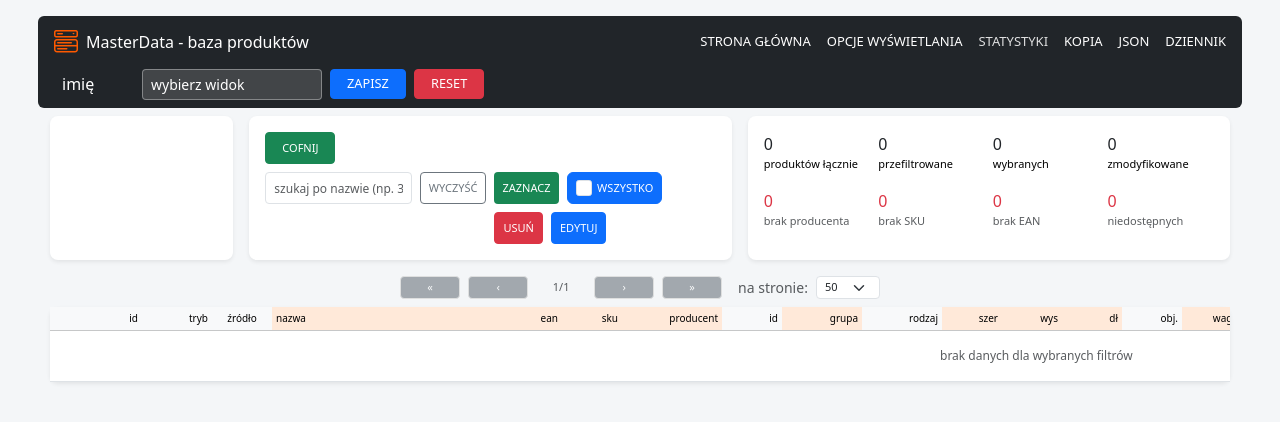
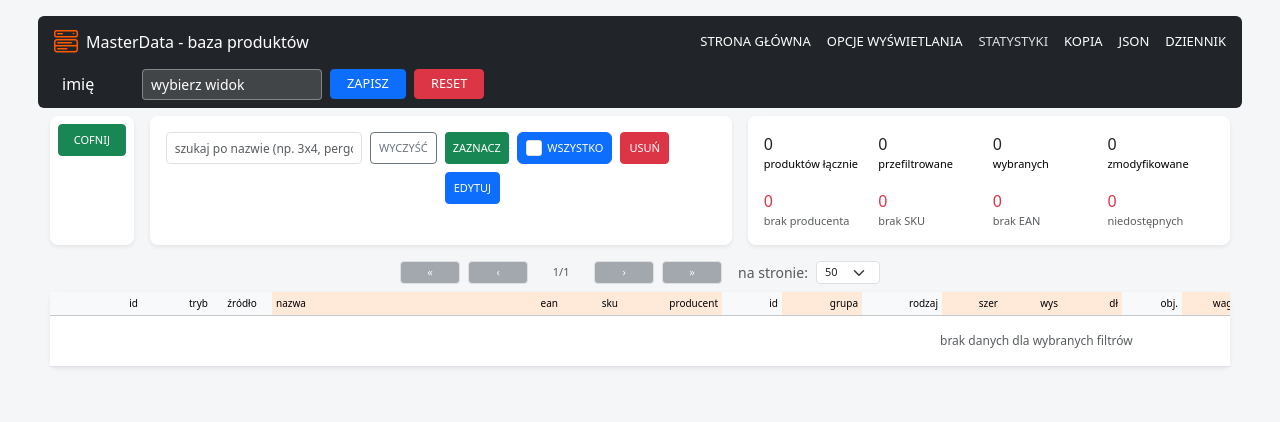
Before and after one commit to batgraf/masterdata, a Flask app: page / in a window 1280 px wide. Shown: the top 422 px of the page. Run offline with Flask 3, Linux system fonts and the light colour scheme; data that the repository does not hold is empty; some libraries are stand-ins or nearby versions.

Commit message:
zmiana 38: blok1 1/12 z cofnij na całą szerokość i wysokość
Made-with: Cursor

```diff
--- a/ZMIANY.txt
+++ b/ZMIANY.txt
@@ -37,3 +37,5 @@
 34. 2026-02-26 15:05 - menu: wszystkie czcionki 13px
 35. 2026-02-26 15:10 - menu: wymuszenie 13px na wszystkich (Opcje, Kopia, Json) – font-size !important
 36. 2026-02-26 15:15 - usunięcie bloku z obrazkiem Statystyki (col-lg-1), układ z powrotem 6+6
+37. 2026-02-26 15:20 - nowy blok1 z lewej 2/12 (col-lg-2), środkowy i prawy po 5/12
+38. 2026-02-26 15:25 - blok1 zmieniony na 1/12, przycisk „cofnij” w blok1 na całą szerokość i wysokość
--- a/templates/index.html
+++ b/templates/index.html
@@ -76,6 +76,17 @@
         cursor: default;
         opacity: 0.85;
       }
+      #leftBlock {
+        min-height: 2rem;
+      }
+      #leftBlock .left-block-undo-btn {
+        width: 100%;
+        flex: 1;
+        min-height: 0;
+        font-size: 11px;
+        text-transform: uppercase;
+        padding: 0.25rem 0.5rem;
+      }
       .page-header-controls {
         display: flex;
         align-items: center;
@@ -121,7 +132,6 @@
         justify-content: center;
       }
       /* Przyciski z ikoną w Blok1 – padding jak „zaznacz” (1rem boki), odstęp ikona–tekst */
-      #undoBtn,
       #saveViewBtn,
       #resetViewBtn {
         padding-left: 1rem;
@@ -704,25 +714,16 @@
           </div>
         </div>
       </div>
-      <!-- Blok1 (2/12) + blok przycisków (5/12) + blok liczników (5/12) -->
+      <!-- Blok1 (1/12) z cofnij + blok przycisków (6/12) + blok liczników (5/12) -->
       <div class="row g-3 mb-3">
-        <div class="col-12 col-lg-2">
-          <div class="p-3 bg-white rounded-3 shadow-sm h-100" id="leftBlock" aria-label="Blok 1">
-            <!-- blok1 2/12 -->
+        <div class="col-12 col-lg-1">
+          <div class="p-2 bg-white rounded-3 shadow-sm h-100 d-flex" id="leftBlock" aria-label="Blok 1">
+            <button type="button" id="undoBtn" class="btn btn-sm btn-success left-block-undo-btn" title="Cofnij ostatnią zmianę (Ctrl+Z)">cofnij</button>
           </div>
         </div>
-        <div class="col-12 col-lg-5">
+        <div class="col-12 col-lg-6">
           <div class="p-3 bg-white rounded-3 shadow-sm h-100">
             <div class="row g-2">
-              <div class="col-12">
-                <div class="d-flex flex-wrap align-items-center justify-content-start gap-2 view-controls">
-                  <button type="button" id="undoBtn" class="btn btn-sm btn-success" title="Cofnij ostatnią zmianę (Ctrl+Z)">
-                    cofnij
-                  </button>
-                  <div class="d-flex align-items-center gap-1 view-controls-main flex-wrap">
-                  </div>
-                </div>
-              </div>
               <div class="col-12 col-lg-6">
                 <div class="d-flex align-items-center gap-2">
                   <input
```
